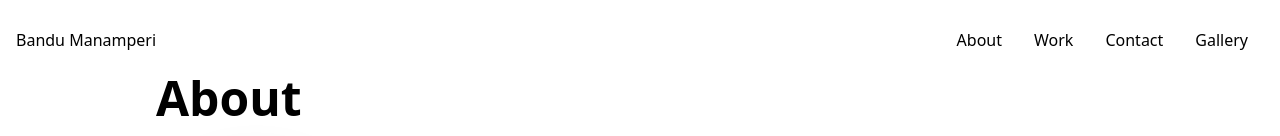
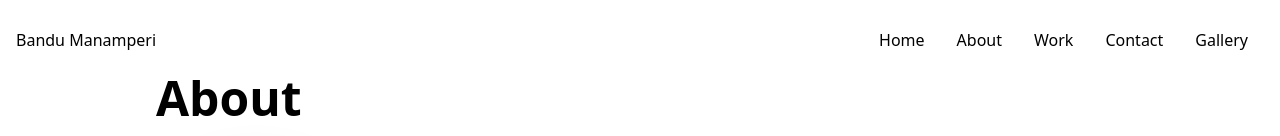
Before and after one commit to rashodkorala/bandumanamperi, a Next.js app: page / in a window 1280 px wide. Shown: the top 136 px of the page. Built offline with nearby package versions, Linux system fonts and the light colour scheme.

Commit message:
add new nav button

```diff
--- a/src/data/linksData.ts
+++ b/src/data/linksData.ts
@@ -3,7 +3,8 @@ import { FaFacebook, FaPhoneAlt, FaInstagram, FaTwitter, FaMapMarkerAlt } from "
 import { HiOutlineMail } from "react-icons/hi";
 
 export const navLinks = [
-  { title: "About", path: "/", scrollTo: "about", offset: -200, scroll: false },
+  { title: "Home", path: "/", scrollTo: "", offset: 0, scroll: true },
+  { title: "About", path: "/#about", scrollTo: "about", offset: -200, scroll: false },
   { title: "Work", path: "/#work", scrollTo: "work", offset: -70, scroll: false },
   { title: "Contact", path: "/#contact", scrollTo: "contact", offset: -100, scroll: false },
   { title: "Gallery", path: "/gallery", scrollTo: "", offset: 0, scroll: true },
```
